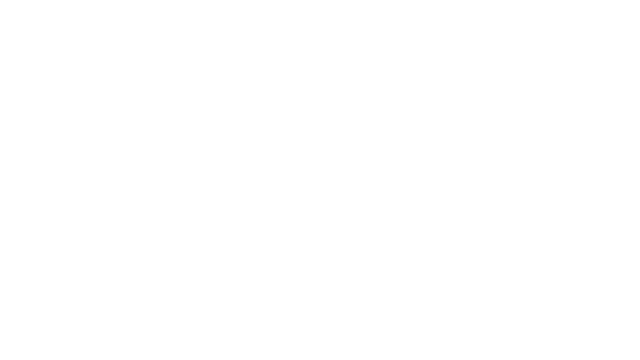
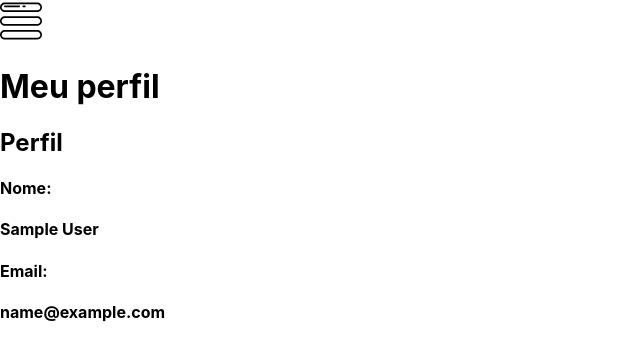
Before and after one commit to tryber/sd-03-trybeer-3, a React (Create React App) app in the folder front-end/: page /admin/profile in a window 1280 px wide. Shown: the top 360 px of the page, without its empty margins (0-640 px from the left). Built offline with nearby package versions, Linux system fonts and the light colour scheme; sample sign-in values are in the browser's storage.

Commit message:
first try Requirement 10

```diff
--- a/front-end/src/App.js
+++ b/front-end/src/App.js
@@ -8,6 +8,7 @@ import UserProducts from './pages/UserProducts';
 import UserCheckout from './pages/UserCheckout';
 import UserOrders from './pages/UserOrders';
 import UserOrdersDetails from './pages/UserOrdersDetails';
+import AdminProfile from './pages/AdminProfile';
 import AdminOrders from './pages/AdminOrders';
 
 function App() {
@@ -22,6 +23,7 @@ function App() {
         <Route exact path="/checkout" component={ UserCheckout } />
         <Route exact path="/orders/:id" component={ UserOrdersDetails } />
         <Route exact path="/orders" component={ UserOrders } />
+        <Route exact path="/admin/profile" component={ AdminProfile } />
         <Route exact path="/admin/orders" component={ AdminOrders } />
       </Switch>
     </Router>
--- /dev/null
+++ b/front-end/src/pages/AdminProfile.jsx
@@ -0,0 +1,56 @@
+import React, { useState, useEffect } from 'react';
+import { putNameUser } from "../services/trybeerUserAPI";
+import TopMenu from '../components/TopMenu';
+
+const nameInput = (name) => {
+  return (
+    <div>
+      <h4>Nome: </h4><h4 data-testid="profile-name">{name}</h4>
+    </div>
+  );
+};
+
+const emailInput = (email) => {
+  return (
+    <div>
+      <h4>Email: </h4><h4 data-testid="profile-name">{email}</h4>
+    </div>
+  );
+};
+
+const saveButton = (clickToSave, isDisabled) => (
+  <div>
+    <button
+      type="button"
+      className="profile-save-btn"
+      data-testid="profile-save-btn"
+      onClick={() => clickToSave()}
+      disabled={isDisabled()}
+    >
+      Salvar
+    </button>
+  </div>
+);
+
+function AdminProfile() {
+  const [name, setName] = useState('');
+  const [email, setEMail] = useState('');
+
+  useEffect(() => {
+    const actualUser = JSON.parse(localStorage.getItem('user'));
+    if(!actualUser) return window.location.assign('http://localhost:3000/login');
+    setName(actualUser.data.name);
+    setEMail(actualUser.data.email);
+  }, []);
+
+  return (
+    <div>
+      {TopMenu('Meu perfil')}
+      <h2>Perfil</h2>
+      {nameInput(name)}
+      {emailInput(email)}
+    </div>
+  );
+}
+
+export default AdminProfile;
--- a/front-end/src/pages/UserOrdersDetails.jsx
+++ b/front-end/src/pages/UserOrdersDetails.jsx
@@ -3,19 +3,18 @@ import { useParams } from 'react-router-dom';
 import { allProducts, allSales, allSalesProducts} from "../services/trybeerUserAPI";
 import TopMenu from '../components/TopMenu';
 
-const productsCards = (purchase, products) => (
+const productsCards = (purchase) => (
   <div className="checkout-container-card">
     {purchase.map((e, index) => {
-      const product = products.filter((elem) => elem.id === e.productId);
-      console.log(product, e)
-      const totalProduct = (parseFloat(product.price) * parseInt(product.amount)).toFixed(2);
+      console.log(e)
+      const totalProduct = (parseFloat(e.price) * parseInt(e.amount)).toFixed(2);
       return (
         <div>
           <div className="products-card">
-            <p data-testid={`${index}-product-qtd`}>{product.amount}</p>
-            <p data-testid={`${index}-product-name`}>{product.name}</p>
+            <p data-testid={`${index}-product-qtd`}>{e.amount}</p>
+            <p data-testid={`${index}-product-name`}>{e.name}</p>
             <p data-testid={`${index}-product-total-value`}>{totalProduct}</p>
-            <p data-testid={`${index}-product-price`}>{`(R$ ${product.price}un)`}</p>
+            <p data-testid={`${index}-product-price`}>{`(R$ ${e.price}un)`}</p>
           </div>
         </div>
       );
@@ -23,15 +22,21 @@ const productsCards = (purchase, products) => (
   </div>
 );
 
-const itensList = async (setProducts, actualUser, setPurchase, setTotal, id) => {
+const itensList = async (actualUser, setPurchase, setTotal, id) => {
   const listProducts = await allProducts();
   const listSales = await allSales();
   const listSalesProducts = await allSalesProducts();
   const allSalesUser = listSales.data.filter((elem) => elem.userId === actualUser.data.id);
   const actualSale = allSalesUser[(id -1)];
-  const actualPurchase = listSalesProducts.data.filter((elem) => elem.saleId === actualSale.id);
+  const actualPurchase = await listSalesProducts.data.reduce((acc, elem) => {
+    if (elem.saleId === actualSale.id) {
+      const product = listProducts.data.filter((elem) => elem.id === e.productId);
+      acc = [...acc, product];
+      return acc;
+    }
+    return acc;
+  }, []);
   setPurchase(actualPurchase);
-  setProducts(listProducts.data);
   const actualTotal = actualPurchase.reduce((acc, elem) => {
     return (parseFloat(acc) + parseFloat(elem.price) * elem.amount).toFixed(2);
   }, 0);
@@ -40,7 +45,6 @@ const itensList = async (setProducts, actualUser, setPurchase, setTotal, id) =>
 };
 
 function UserCheckout() {
-  const [products, setProducts] = useState([]);
   const [purchase, setPurchase] = useState([]);
   const [total, setTotal] = useState(0);
   const [day, setDay] = useState('');
@@ -50,7 +54,7 @@ function UserCheckout() {
   useEffect(() => {
     const actualUser = JSON.parse(localStorage.getItem('user'));
     if(!actualUser) return window.location.assign('http://localhost:3000/login');
-    itensList(setProducts, actualUser, setPurchase, setTotal, id);
+    itensList(actualUser, setPurchase, setTotal, id);
     //setDay(actualSale.date.split('-')[2]);
     //setMonth(actualSale.date.split('-')[1]);
   }, []);
@@ -60,7 +64,7 @@ function UserCheckout() {
       {TopMenu('Detalhes de Pedido')}
       <p data-testid="order-number" className="order-number">Pedido {id}</p>
       <p data-testid="order-date" className="order-date">{day}/{month}</p>
-      {productsCards(purchase, products)}
+      {productsCards(purchase)}
       <h4 data-testid="order-total-value" className="order-total-value">
         Total: R${total}
       </h4>
--- a/front-end/src/pages/UserProfile.jsx
+++ b/front-end/src/pages/UserProfile.jsx
@@ -59,7 +59,7 @@ const saveButton = (clickToSave, isDisabled) => (
   </div>
 );
 
-function Register() {
+function UserProfile() {
   const [name, setName] = useState('');
   const [email, setEMail] = useState('');
   const [token, setToken] = useState('');
@@ -99,4 +99,4 @@ function Register() {
   );
 }
 
-export default Register;
+export default UserProfile;
```
